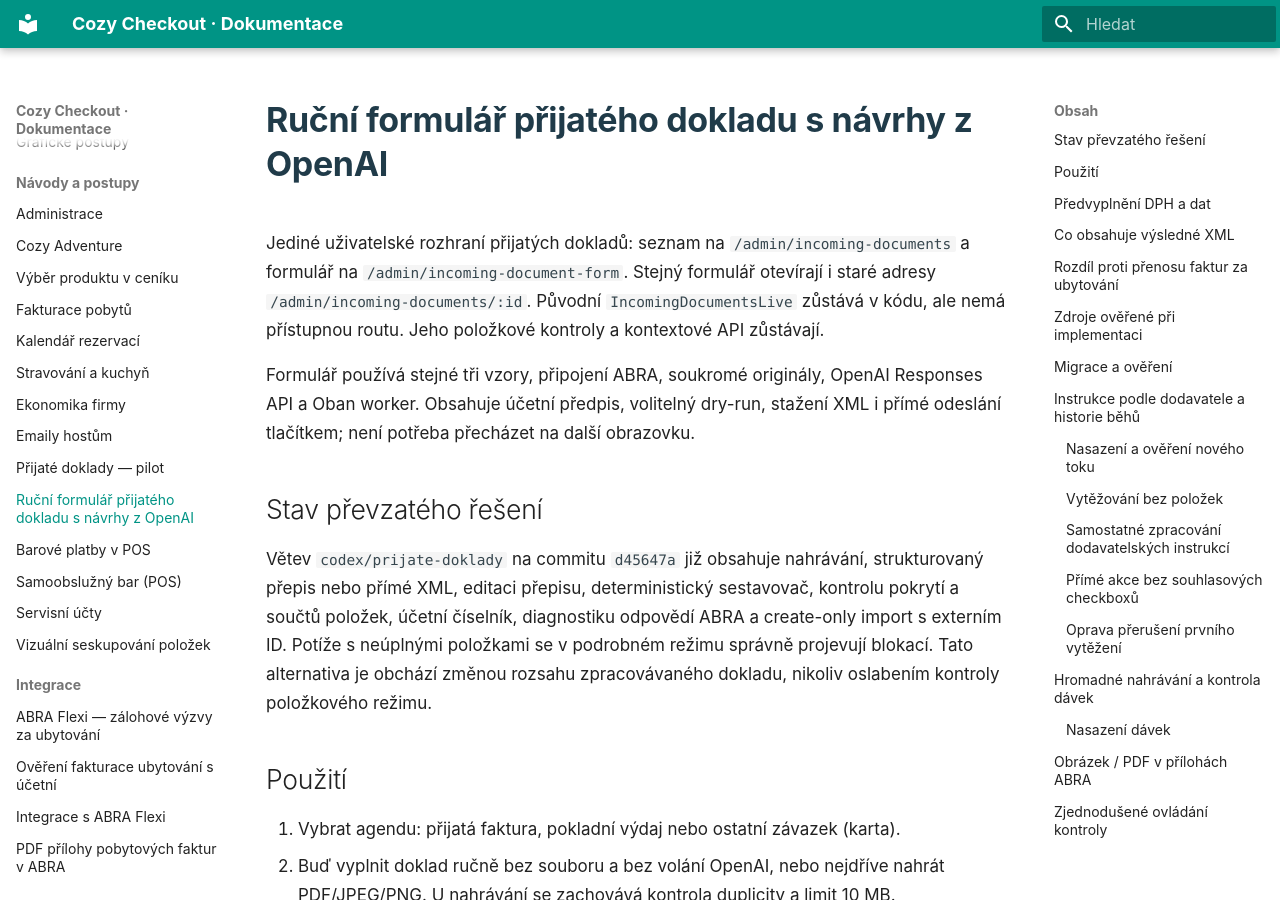
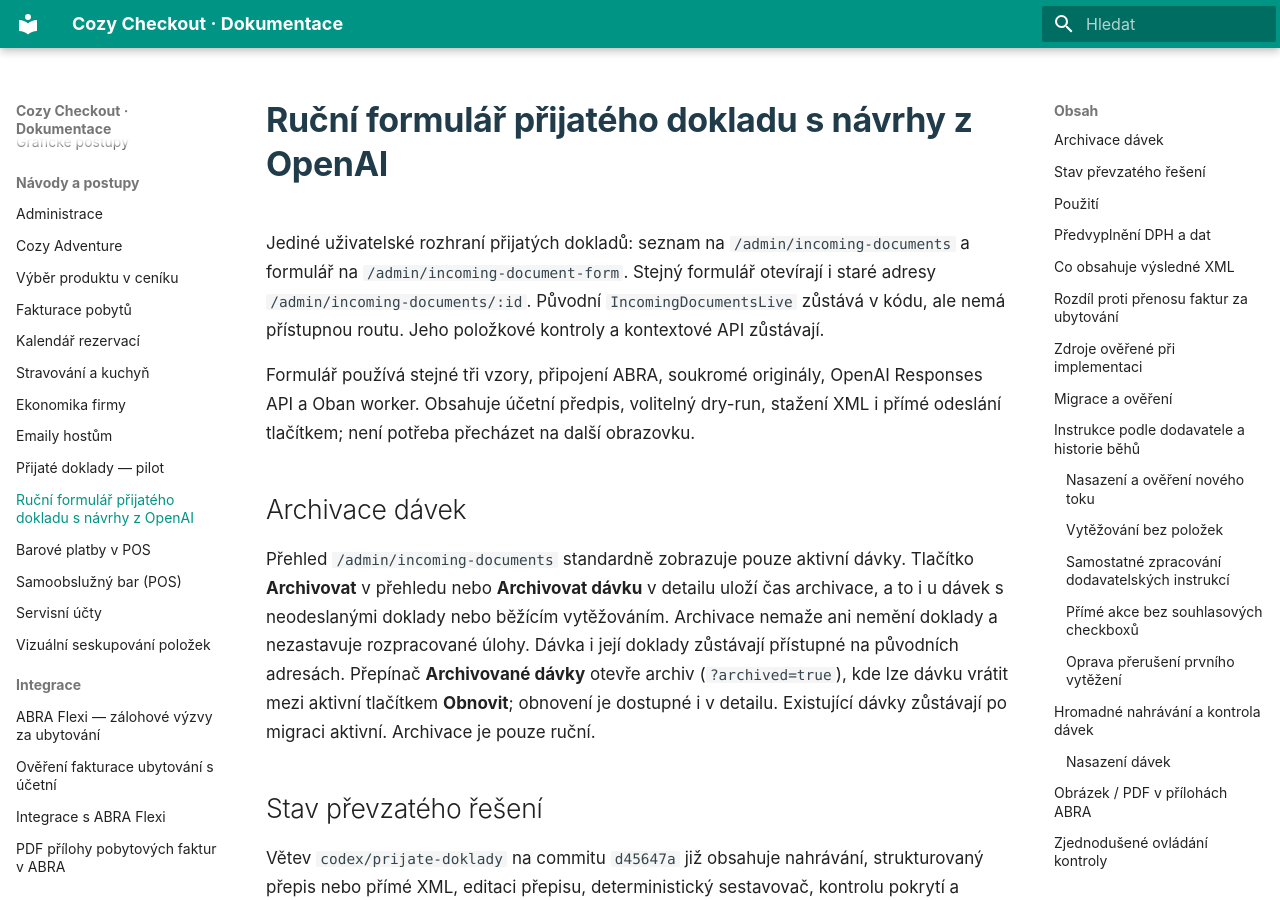
Before and after one commit to michalhorcic/cozy-checkout, an MkDocs documentation site: the page built from docs/features/INCOMING_DOCUMENT_FORM.md, in a window 1280 px wide and 900 px high. Built offline with MkDocs 1.6.1 and Material for MkDocs 9.7.7, drawn with Linux system fonts in a browser that asks for light colours.

Commit message:
Add reversible archive for incoming document batches

```diff
--- a/docs/features/INCOMING_DOCUMENT_FORM.md
+++ b/docs/features/INCOMING_DOCUMENT_FORM.md
@@ -8,6 +8,17 @@ kódu, ale nemá přístupnou routu. Jeho položkové kontroly a kontextové API
 Formulář používá stejné tři vzory, připojení ABRA, soukromé originály, OpenAI
 Responses API a Oban worker. Obsahuje účetní předpis, volitelný dry-run, stažení
 XML i přímé odeslání tlačítkem; není potřeba přecházet na další obrazovku.
+
+## Archivace dávek
+
+Přehled `/admin/incoming-documents` standardně zobrazuje pouze aktivní dávky.
+Tlačítko **Archivovat** v přehledu nebo **Archivovat dávku** v detailu uloží
+čas archivace, a to i u dávek s neodeslanými doklady nebo běžícím vytěžováním.
+Archivace nemaže ani nemění doklady a nezastavuje rozpracované úlohy.
+Dávka i její doklady zůstávají přístupné na původních adresách.
+Přepínač **Archivované dávky** otevře archiv (`?archived=true`), kde lze dávku
+vrátit mezi aktivní tlačítkem **Obnovit**; obnovení je dostupné i v detailu.
+Existující dávky zůstávají po migraci aktivní. Archivace je pouze ruční.
 
 ## Stav převzatého řešení
 
```
Also changed, not shown: 6 other files.
